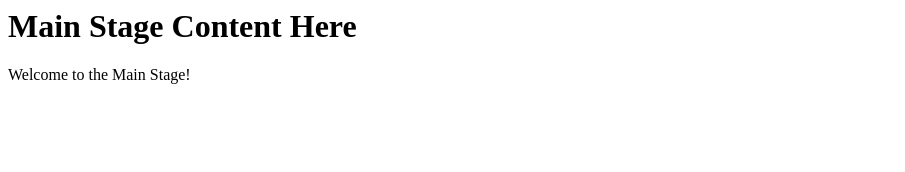
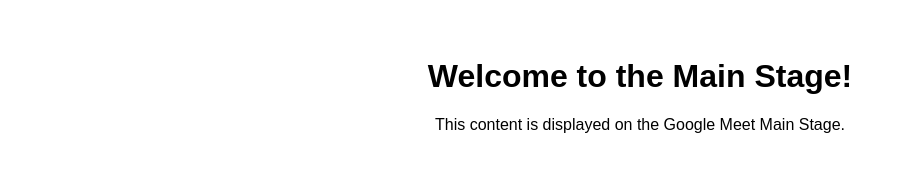
Before and after one commit to anjalirawat09/meet-addons, a website built with webpack: page src/MainStage.html in a window 1280 px wide. Shown: the whole page, without its empty margins (0-905 px from the left). Built offline with nearby package versions, Linux system fonts and the light colour scheme.

Commit message:
add main file

```diff
--- a/src/MainStage.html
+++ b/src/MainStage.html
@@ -15,15 +15,15 @@
 </html> -->
 
 
-<!-- src/MainStage.html -->
 <html>
-<head>
-  <title>Main Stage</title>
-</head>
-<body>
-  <h1>Main Stage Content Here</h1>
-  <p>Welcome to the Main Stage!</p>
-  <!-- Optional: Include your JS -->
-  <script src="https://anjalirawat09.github.io/meet-addons/dist/main.bundle.js"></script>
-</body>
+  <head>
+    <title>Main Stage Demo</title>
+    <style>
+      body { font-family: Arial; text-align: center; padding: 50px; }
+    </style>
+  </head>
+  <body>
+    <h1>Welcome to the Main Stage!</h1>
+    <p>This content is displayed on the Google Meet Main Stage.</p>
+  </body>
 </html>
```
Also changed, not shown: src/SidePanel.html (+17 -1 lines), src/main.js (+29 -4 lines).
